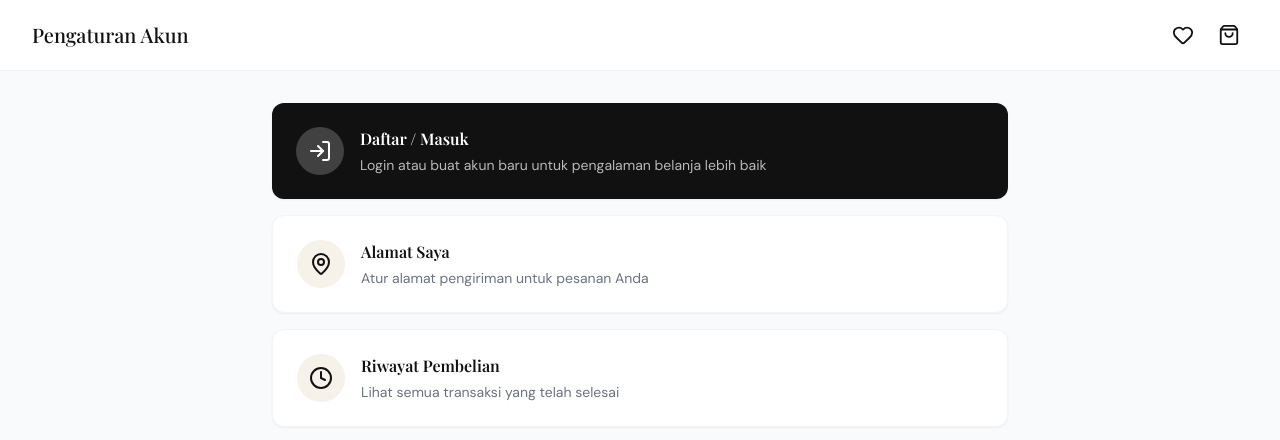
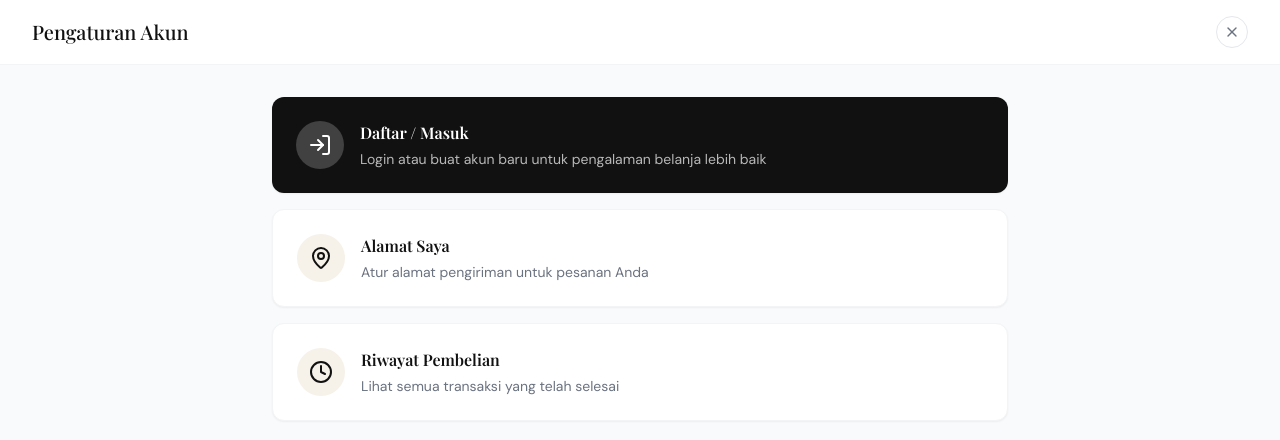
Before and after one commit to lollappies/ninetyninestore, a React (Vite) app: page /profile in a window 1280 px wide. Shown: the top 440 px of the page. Built offline with nearby package versions, Linux system fonts and the light colour scheme; a web font is replaced by a local one.

Commit message:
x button profile page

```diff
--- a/src/pages/ProfilePage.tsx
+++ b/src/pages/ProfilePage.tsx
@@ -1,6 +1,6 @@
 import React from 'react';
 import { useNavigate } from 'react-router-dom';
-import { X, MapPin, Package, Clock, LogIn, ShoppingBag, Heart } from 'lucide-react';
+import { X, MapPin, Package, Clock, LogIn } from 'lucide-react';
 import { useEscapeBack } from '../hooks/useEscapeBack';
 interface ProfilePageProps {
   onOpenWishlist: () => void;
@@ -17,14 +17,9 @@ export function ProfilePage({ onOpenWishlist }: ProfilePageProps) {
         </h1>
         <div className="flex items-center gap-2">
          <button
-            onClick={() => onOpenWishlist('/')}
-            className="p-2 text-brand-dark hover:opacity-70 transition-opacity">
-            <Heart size={22} />
-        </button>
-        <button
-            onClick={() => navigate('/cart')}
-            className="p-2 text-brand-dark hover:opacity-70 transition-opacity">
-            <ShoppingBag size={22} />
+            onClick={() => navigate('/')}
+            className="w-8 h-8 rounded-full border border-gray-200 flex items-center justify-center text-gray-500 hover:bg-gray-50 transition-colors">
+            <X size={16} />
         </button>
        </div>
      </header>
```
